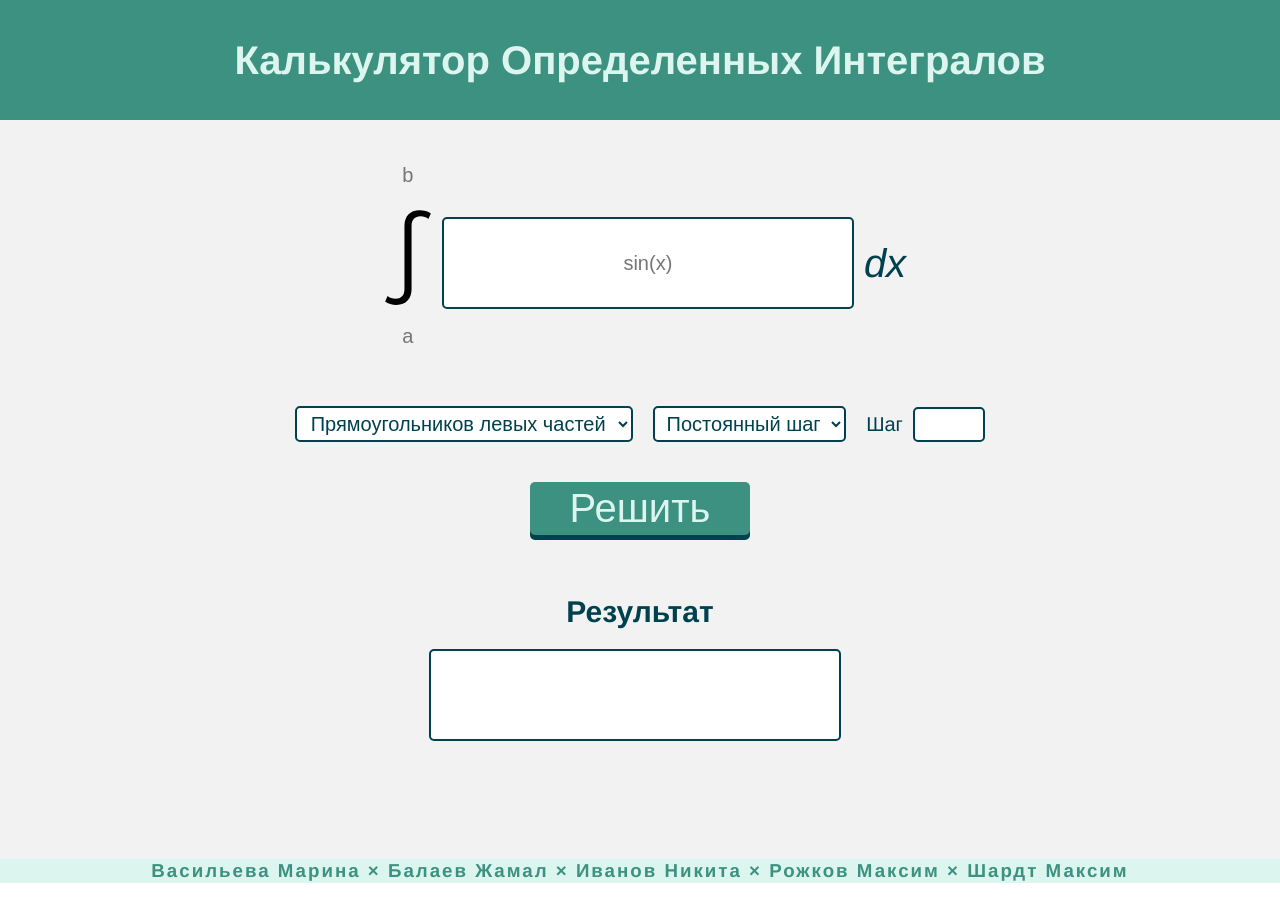
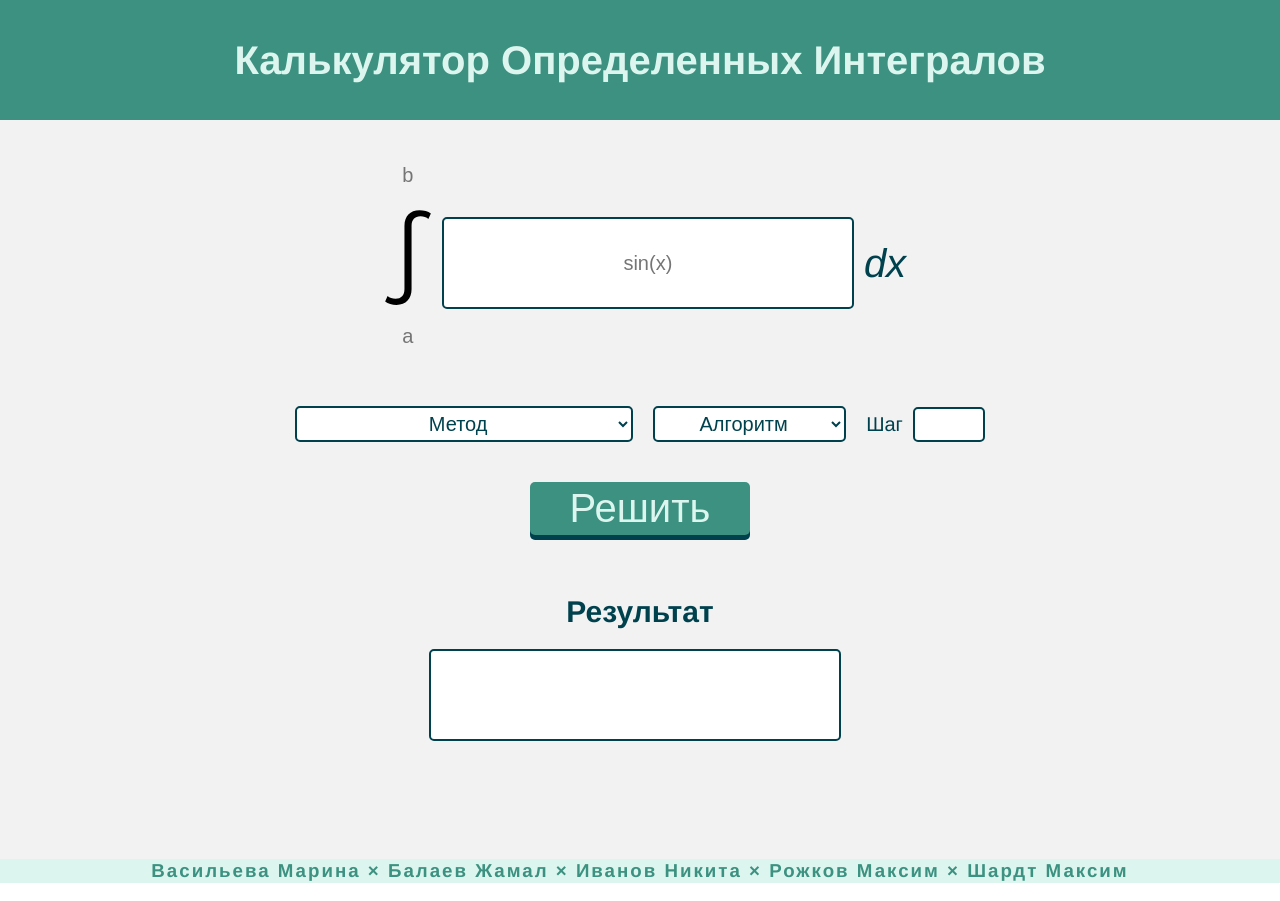
Before and after one commit to mxschardt/integral-calc, a React (Vite) app: page / in a window 1280 px wide. Built offline with nearby package versions, Linux system fonts and the light colour scheme; the HTML template or start-up script is replaced by a standard one.

Commit message:
Default values for select added

```diff
--- a/src/App.jsx
+++ b/src/App.jsx
@@ -37,7 +37,7 @@ function App() {
         <div id="options">
           {/* add gray fields */}
           <select name="method" id="method" className="input select" required>
-            <option value="" disabled>
+            <option value="" selected="selected" disabled>
               Метод
             </option>
             <option value="left-square">Прямоугольников левых частей</option>
@@ -51,7 +51,7 @@ function App() {
             className="input select"
             required
           >
-            <option value="" disabled>
+            <option value="" selected="selected" disabled>
               Алгоритм
             </option>
             <option value="constant-step">Постоянный шаг</option>
```
